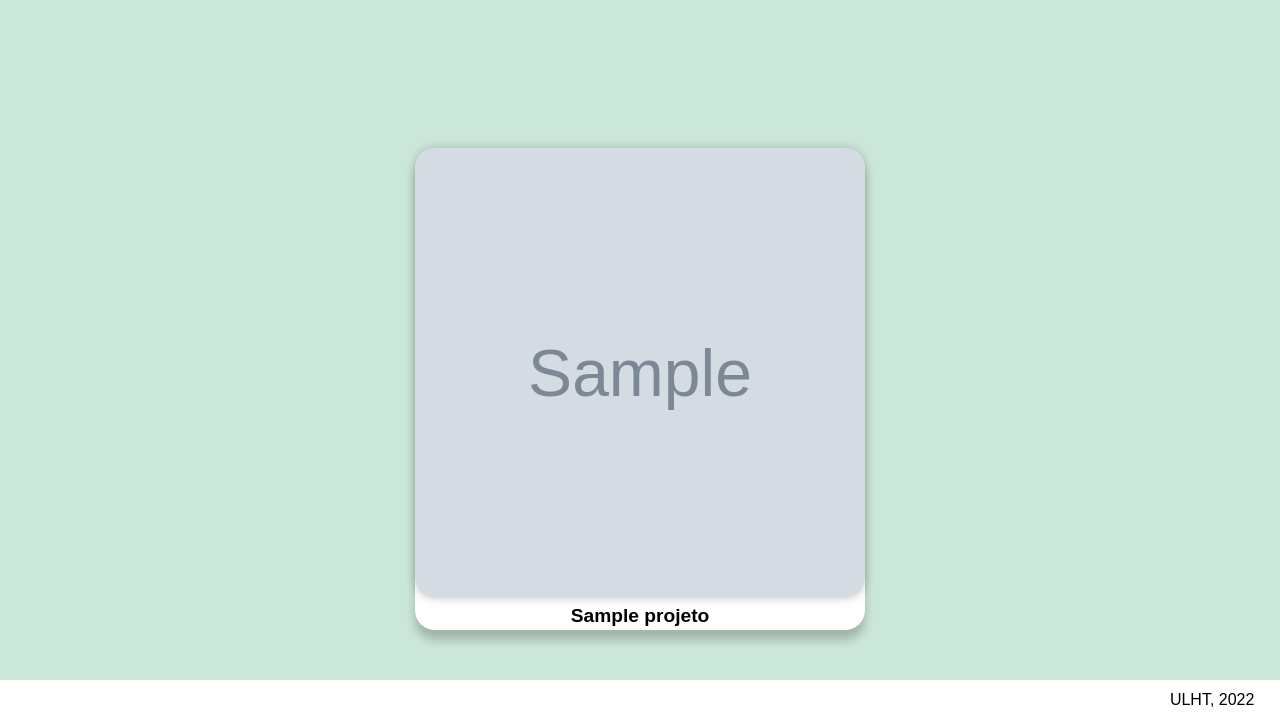
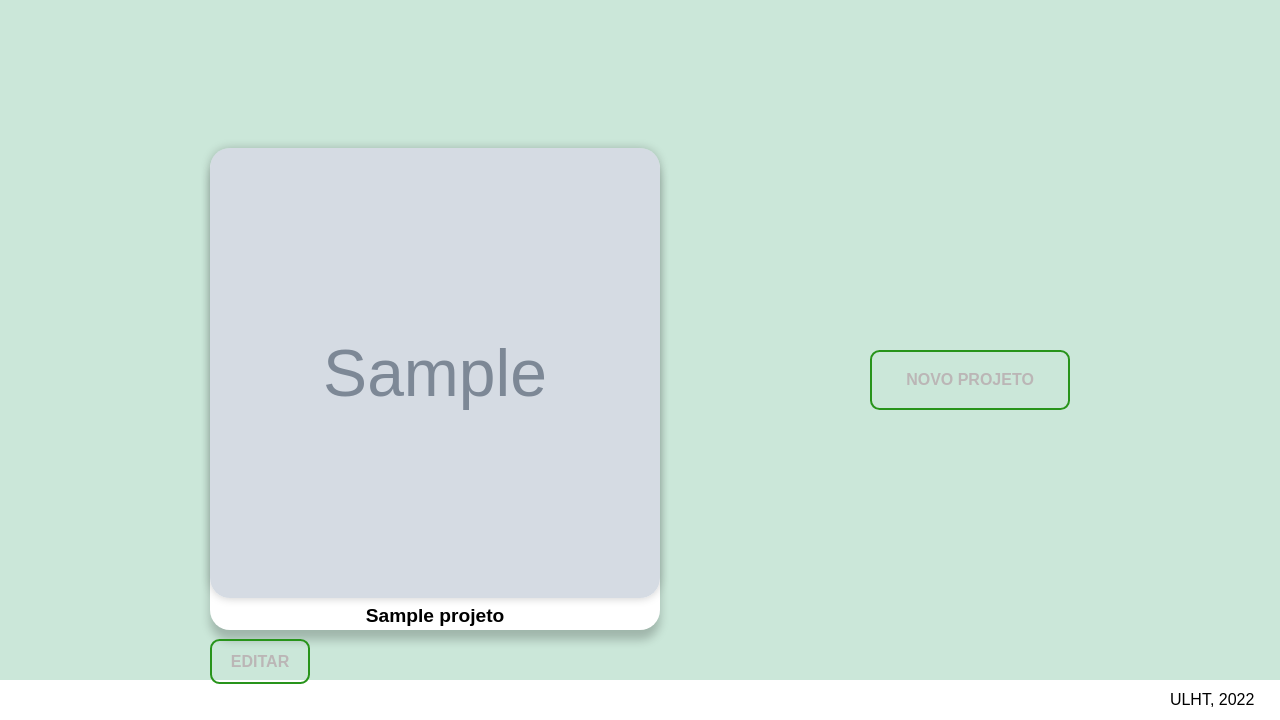
Before and after one commit to rafaelpaulo22001810/portfolio, a Django app: page /projetos in a window 1280 px wide. Shown: the part 80-800 px from the top of the page. Run offline with Django 4.2, Linux system fonts and the light colour scheme; a user stored in the database is signed in; tables that the repository leaves empty hold one stand-in row (values such as "Sample post"); grey boxes marked "Sample" are stand-in pictures; parts of the project's set-up code (start-up, migrations or seed data) failed here and were passed over.

Commit message:
porfolio

```diff
--- a/portfolio/templates/portfolio/editar_Projeto.html
+++ b/portfolio/templates/portfolio/editar_Projeto.html
@@ -5,7 +5,7 @@
     <div class="parallax_blog">
         <br>
         <div class="h2_blog">Editar Cadeira</div>
-        <div class="newProjectBox">
+        <div class="newPostBox">
             <form  action="{% url 'portfolio:editprojeto' projeto_id %}" method="post">
                 {% csrf_token %}
                 {{ form.as_p }}
--- a/portfolio/templates/portfolio/newProjeto.html
+++ b/portfolio/templates/portfolio/newProjeto.html
@@ -5,7 +5,7 @@
     <div class="parallax_blog">
         <br>
         <div class="h2_blog">Novo Projeto</div>
-        <div class="newProjectBox">
+        <div class="newPostBox">
             <form method="post" action="">
             {% csrf_token %}
             {{ form.as_p }}
--- a/portfolio/templates/portfolio/projetos.html
+++ b/portfolio/templates/portfolio/projetos.html
@@ -9,7 +9,18 @@
                 <div>
                     <p>{{ projeto.descricao }}</p>
                 </div>
+                {% if request.user.is_authenticated %}
+                    <a href="{% url 'portfolio:editprojeto' projeto.id %} " class="btn edit_btn2">Editar</a>
+                {% endif %}
             </div>
+
         {% endfor %}
+        {% if request.user.is_authenticated %}
+            <div class="Pre_box">
+                <div class="new">
+                        <a href="{% url 'portfolio:newprojeto' %}" class="btn btn">Novo Projeto</a>
+                </div>
+            </div>
+        {% endif %}
     </div>
 {% endblock main %}
--- a/portfolio/urls.py
+++ b/portfolio/urls.py
@@ -16,5 +16,7 @@ urlpatterns = [
     path('logout', views.logout_page_view, name='logout'),
     path('newcadeira', views.new_cadeira_page_view, name='newcadeira'),
     path('editcadeira/<int:cadeira_id>', views.editar_cadeira_page_view, name='editcadeira'),
+    path('newprojeto', views.new_project_page_view, name='newprojeto'),
+    path('editprojeto/<int:projeto_id>', views.editar_project_page_view, name='editprojeto'),
 
 ]
```
